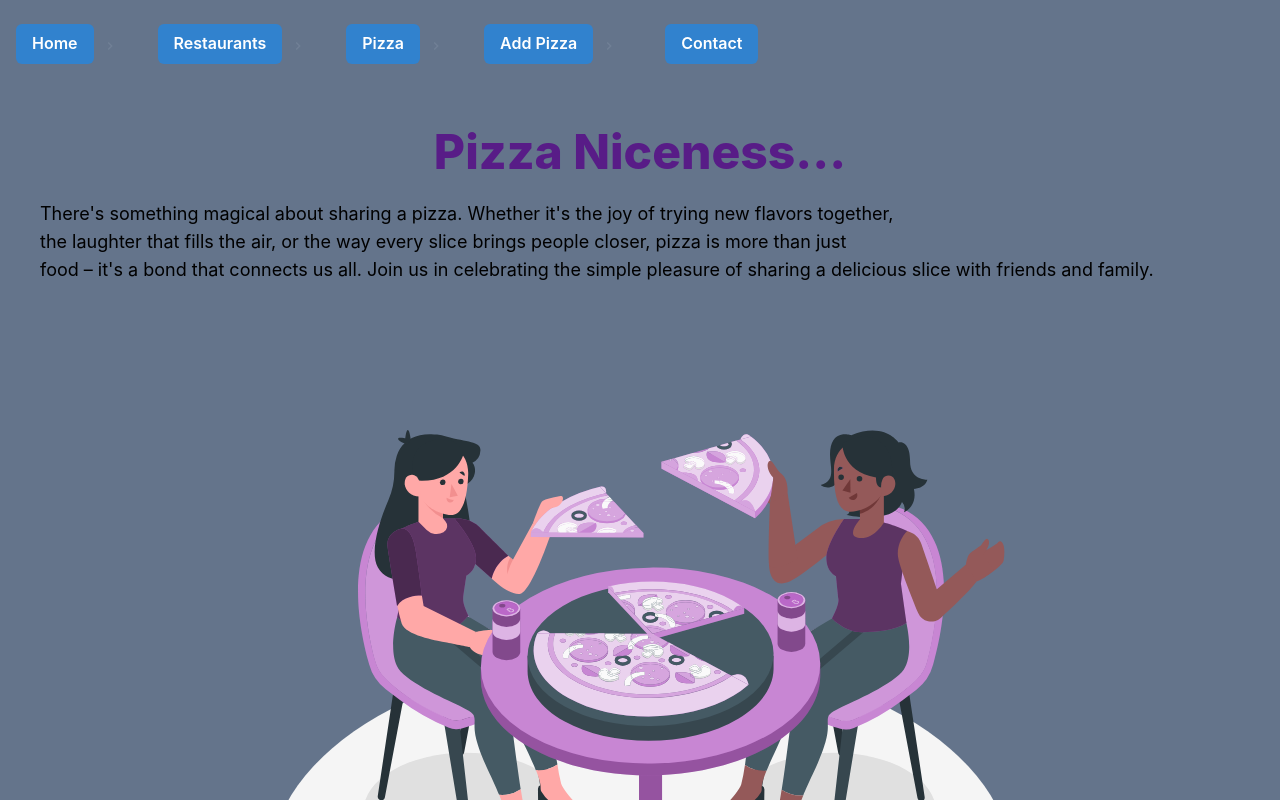
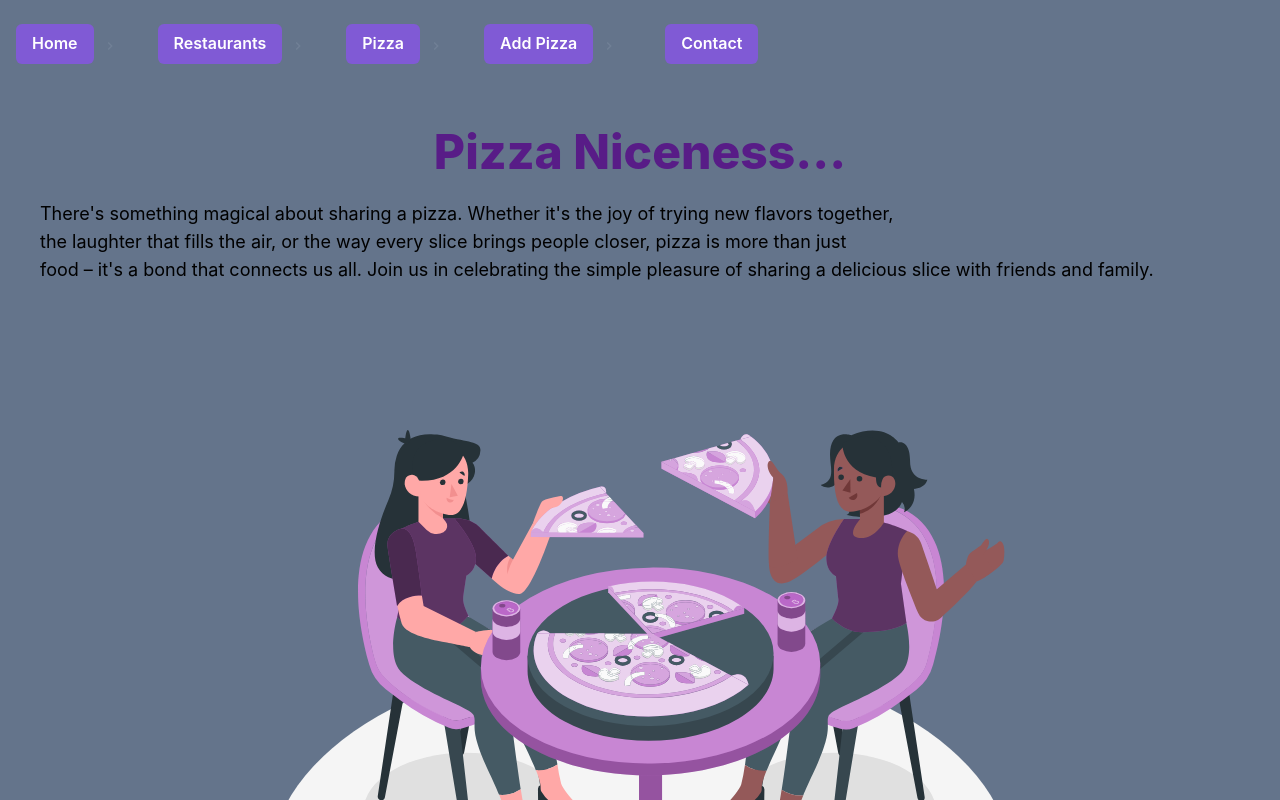
Before and after one commit to Mulindi123/pizzaHat-client, a React (Create React App) app: page / in a window 1280 px wide. Shown: the top 800 px of the page. Built offline with nearby package versions, Linux system fonts and the light colour scheme.

Commit message:
styles the navbar

```diff
--- a/src/components/Landing.js
+++ b/src/components/Landing.js
@@ -15,22 +15,22 @@ function Landing(){
         <div className="">
             <Breadcrumb spacing='8px' separator={<ChevronRightIcon color='gray.500' />}>
                 <BreadcrumbItem p={4}>
-                    <Button colorScheme='blue' p={4}><BreadcrumbLink href='/'>Home</BreadcrumbLink></Button>
+                    <Button colorScheme='purple' p={4}><BreadcrumbLink href='/'>Home</BreadcrumbLink></Button>
                 </BreadcrumbItem>
                 <BreadcrumbItem p={4}>
-                    <Button colorScheme='blue' p={4}><BreadcrumbLink href='/restaurants'>Restaurants</BreadcrumbLink></Button>
+                    <Button colorScheme='purple' p={4}><BreadcrumbLink href='/restaurants'>Restaurants</BreadcrumbLink></Button>
                 </BreadcrumbItem>
 
                 <BreadcrumbItem p={4}>
-                    <Button colorScheme="blue" p={4}><BreadcrumbLink href='/pizzas'>Pizza</BreadcrumbLink></Button>
+                    <Button colorScheme="purple" p={4}><BreadcrumbLink href='/pizzas'>Pizza</BreadcrumbLink></Button>
                 </BreadcrumbItem>
 
                 <BreadcrumbItem p={4}>
-                    <Button colorScheme="blue" p={4}><BreadcrumbLink href='/restaurantPizzas'>Add Pizza</BreadcrumbLink></Button>
+                    <Button colorScheme="purple" p={4}><BreadcrumbLink href='/restaurantPizzas'>Add Pizza</BreadcrumbLink></Button>
                 </BreadcrumbItem>
 
                 <BreadcrumbItem p={4}>
-                    <Button colorScheme="blue" p={4} value={'outline'} className="m-2"><BreadcrumbLink href='/contact'>Contact</BreadcrumbLink></Button>
+                    <Button colorScheme="purple" p={4} value={'outline'} className="m-2"><BreadcrumbLink href='/contact'>Contact</BreadcrumbLink></Button>
                 </BreadcrumbItem>
             </Breadcrumb>
             <div className="">
--- a/tailwind.config.js
+++ b/tailwind.config.js
@@ -6,7 +6,8 @@ module.exports = {
   theme: {
     extend: {
       colors:{
-        'slate-600': '#475569', // This is the default slate-600 color, added here for customization
+        'slate-600': '#6B46C1',
+        'custom-purple': '#5D3464',
       },
     },
   },
```
